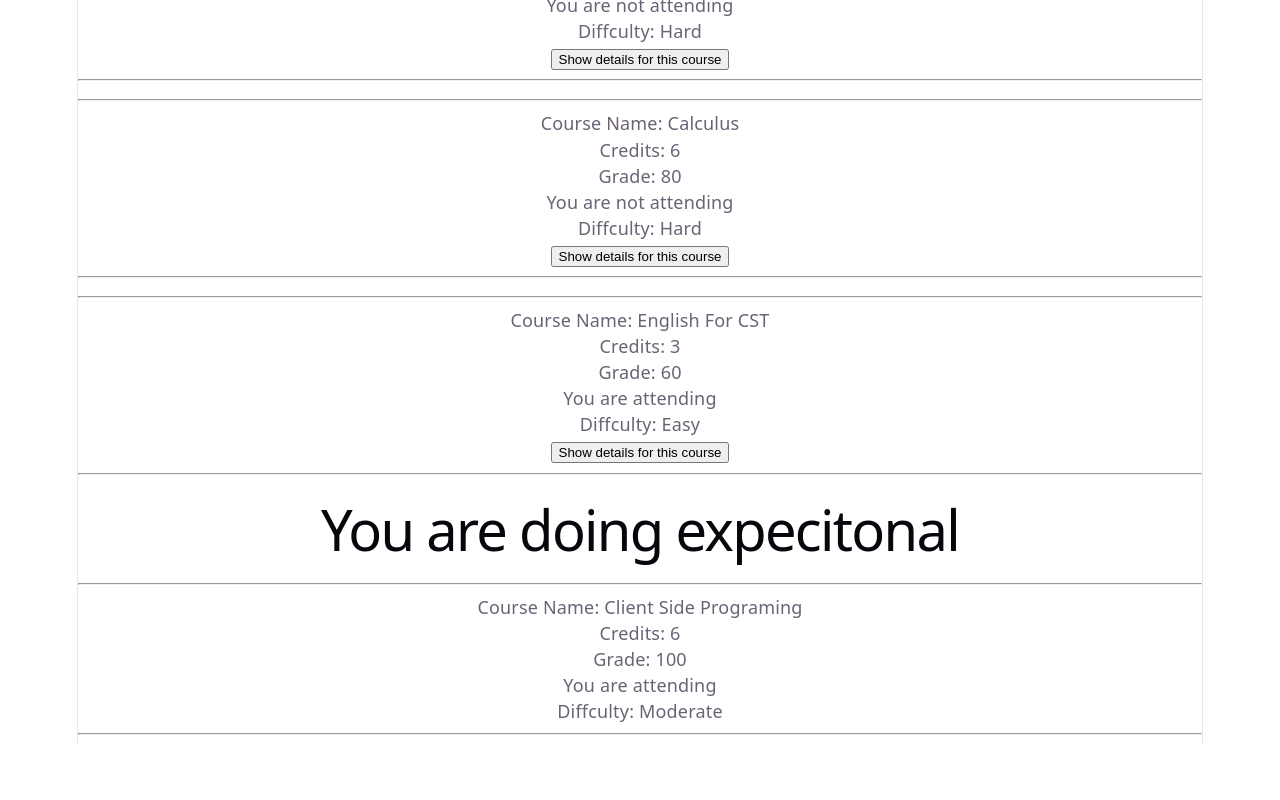
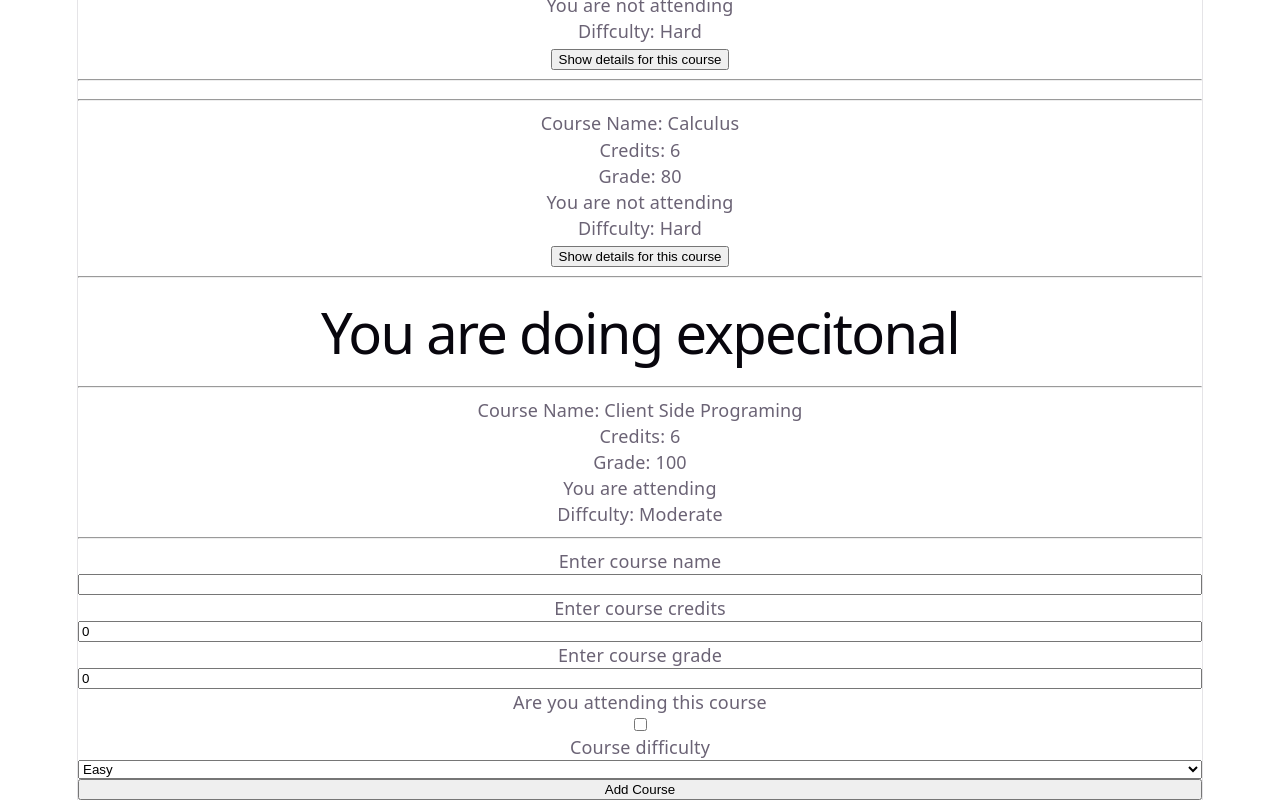
Before and after one commit to arianazr/course-tracker-132814, a React (Vite) app: page / in a window 1280 px wide. Shown: the part 461-1261 px from the top of the page. Before the commit the page ends 1205 px from the top, so only its background shows below. Built offline with nearby package versions, Linux system fonts and the light colour scheme.

Commit message:
Added RegisterCourse

```diff
--- a/src/App.jsx
+++ b/src/App.jsx
@@ -1,16 +1,19 @@
 import { useState } from "react";
 import StudentCard from "./StudentCard";
+import RegisterCourse from "./RegisterCourse";
 
 function App() {
 
-    const courses = [
+    const [courses, setCourses] = useState([
         { id: 1, name: "Client Side Programing", credits: 6, grade: 100, attending: true, difficulty: "Moderate" },
         { id: 2, name: "Linear Algebra", credits: 6, grade: 40, attending: false, difficulty: "Hard" },
         { id: 3, name: "Calculus", credits: 6, grade: 80, attending: false, difficulty: "Hard" },
-        { id: 4, name: "English For CST", credits: 3, grade: 60, attending: true, difficulty: "Easy" },
-    ];
+    ]);
 
     let [selectedCourse, setSelectedCourse] = useState(courses[0]);
+    function addCourse(newCourse) {
+        setCourses([...courses, newCourse]);
+    }
 
     return <>
         <h1>Arian Aziri, ID: 132814</h1>
@@ -30,6 +33,7 @@ function App() {
             })
         }
         <StudentCard course={selectedCourse} />
+        <RegisterCourse onSubmit={addCourse} />
     </>
 
 }
--- /dev/null
+++ b/src/RegisterCourse.jsx
@@ -0,0 +1,47 @@
+import { useState } from "react";
+
+function RegisterCourse({ onSubmit }) {
+    let [name, setName] = useState("");
+    let [credits, setCredits] = useState(0);
+    let [grade, setGrade] = useState(0);
+    let [attending, setAttending] = useState(true);
+    let [difficulty, setDiffuclty] = useState("Easy");
+
+    function resetValues() {
+        setName("");
+        setCredits(0);
+        setGrade(0);
+        setAttending(true);
+        setDiffuclty("Easy");
+    }
+    function createCourse() {
+        let newCourse = {
+            id: Date.now(),
+            name,
+            credits,
+            grade,
+            attending,
+            difficulty,
+        };
+        onSubmit(newCourse);
+        resetValues();
+    }
+    return <>
+        <label htmlFor="name">Enter course name</label>
+        <input type="text" name="name" id="name" value={name} onChange={(e) => setName(e.target.value)} />
+        <label htmlFor="credits">Enter course credits</label>
+        <input type="number" name="credits" id="credits" value={credits} onChange={(e) => setCredits(e.target.value)} />
+        <label htmlFor="grade">Enter course grade</label>
+        <input type="number" name="grade" id="grade" value={grade} onChange={(e) => setGrade(e.target.value)} />
+        <label htmlFor="attending">Are you attending this course</label>
+        <input type="checkbox" name="attending" id="attending" value={attending} onChange={(e) => setAttending(e.target.checked)} />
+        <label htmlFor="difficulty">Course difficulty</label>
+        <select name="Difficulty" id="difficulty" value={difficulty} onChange={(e) => setDiffuclty(e.target.value)}>
+            <option value="Easy">Easy</option>
+            <option value="Moderate">Moderate</option>
+            <option value="Hard">Hard</option>
+        </select>
+        <button onClick={createCourse}>Add Course</button>
+    </>
+}
+export default RegisterCourse;
```
Also changed, not shown: 1 other file (tests, documents, lock files or other folders).
